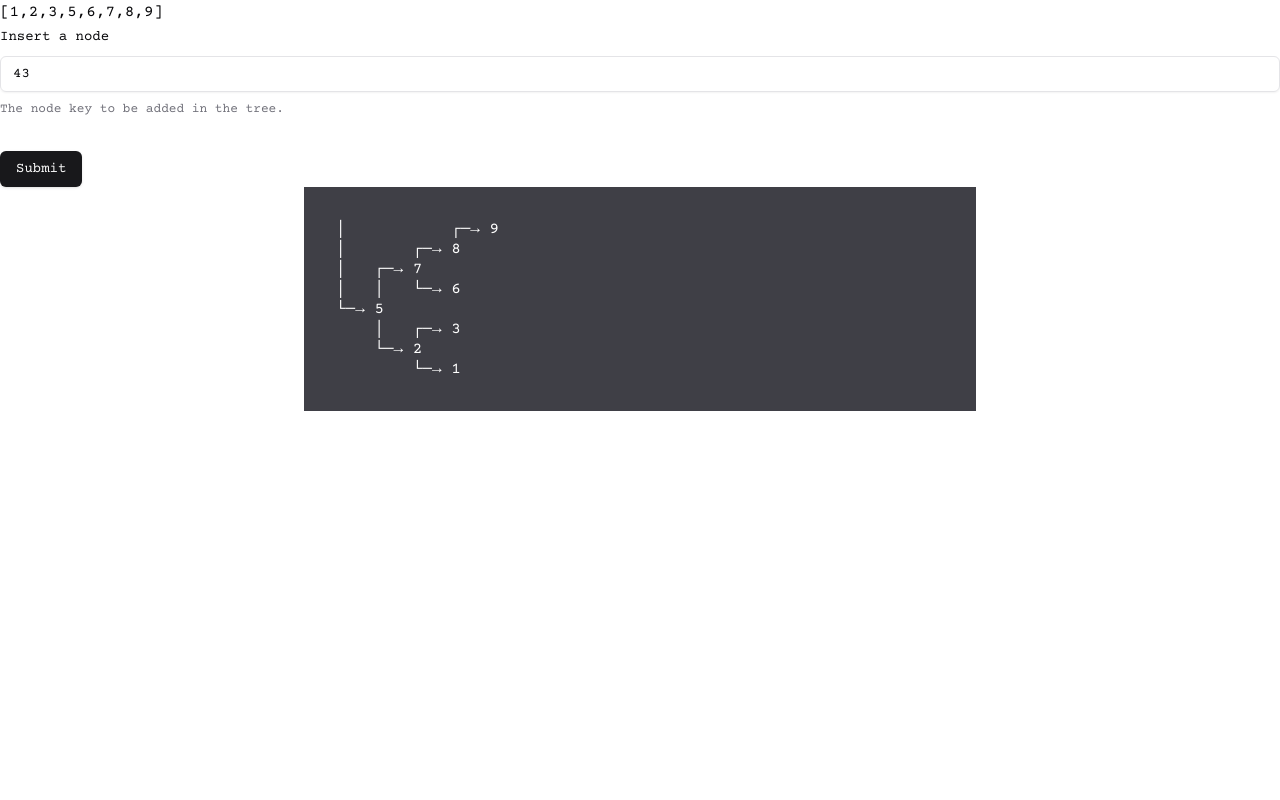
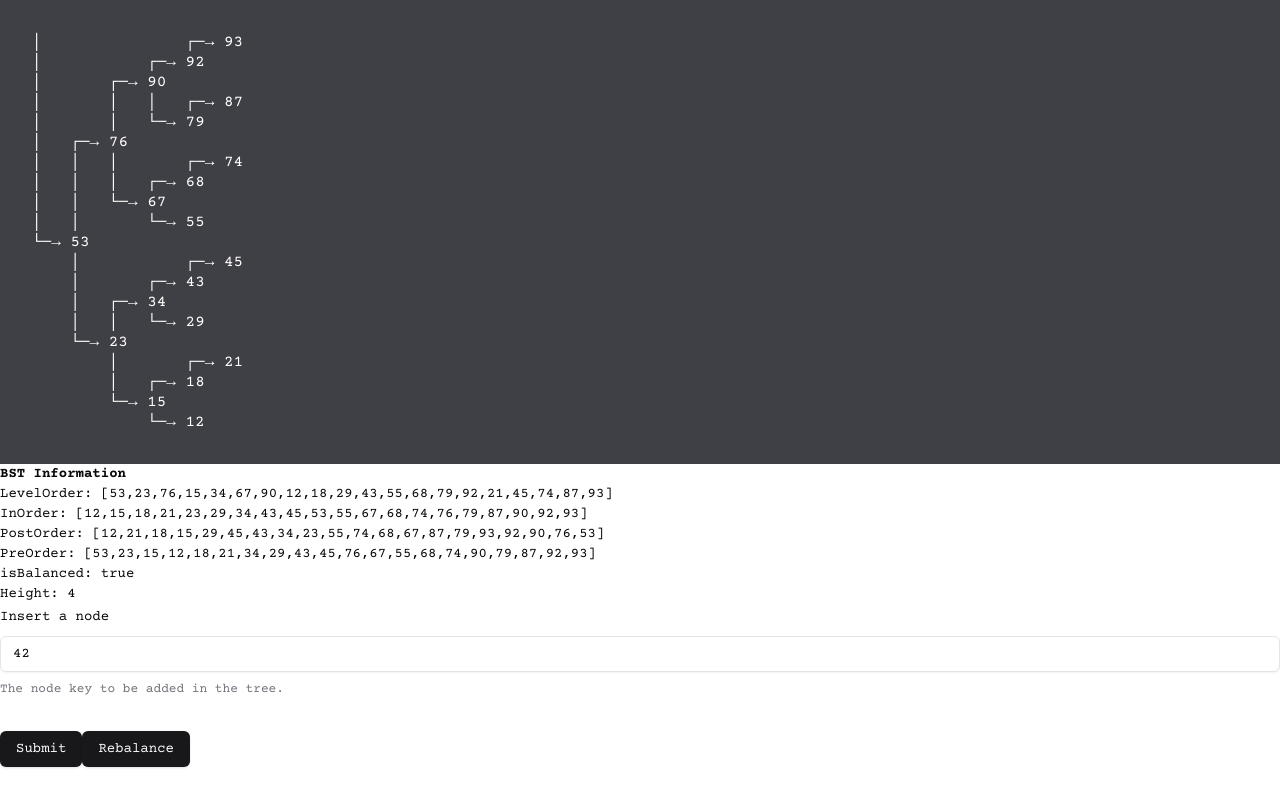
Before and after one commit to maj-rf/odin-cs, a React (Vite) app in the folder binary_search_tree/: page / in a window 1280 px wide. Built offline with nearby package versions, Linux system fonts and the light colour scheme.

Commit message:
feat: information and rebalance method for BST.

```diff
--- a/binary_search_tree/src/App.tsx
+++ b/binary_search_tree/src/App.tsx
@@ -1,16 +1,17 @@
+import { Layout } from './components/Layout';
 import { PrintTree } from './components/PrintTree';
 import { TreeForm } from './components/TreeForm';
+import { TreeInformation } from './components/Information';
 import { useBST } from './useBST';
 
 function App() {
-  const { tree, insertNode } = useBST();
-
+  const bst = useBST();
   return (
-    <div>
-      <p className="break-words">{`[${tree.inOrder()?.toString()}]`}</p>
-      <TreeForm insertNode={insertNode} />
-      <PrintTree root={tree.root} />
-    </div>
+    <Layout>
+      <PrintTree root={bst.tree.root} />
+      <TreeInformation tree={bst.tree} />
+      <TreeForm {...bst} />
+    </Layout>
   );
 }
 
--- a/binary_search_tree/src/components/PrintTree.tsx
+++ b/binary_search_tree/src/components/PrintTree.tsx
@@ -5,10 +5,12 @@ export const PrintTree = ({ root }: { root: Node | undefined }) => {
   const arr = prettyPrint(root);
 
   return (
-    <div className="whitespace-pre-wrap leading-5 bg-zinc-700 text-white p-8 w-full max-w-2xl mx-auto overflow-auto">
-      {arr?.map((node) => {
-        return <div key={node}>{node}</div>;
-      })}
+    <div className="w-screen sm:w-full overflow-auto">
+      <div className="whitespace-pre-wrap leading-5 bg-zinc-700 text-white p-8 min-w-max">
+        {arr?.map((node) => {
+          return <div key={node}>{node}</div>;
+        })}
+      </div>
     </div>
   );
 };
--- a/binary_search_tree/src/components/TreeForm.tsx
+++ b/binary_search_tree/src/components/TreeForm.tsx
@@ -12,29 +12,35 @@ import {
   FormMessage,
 } from '@/components/ui/form';
 import { Input } from './ui/input';
+import { Tree } from '@/logic/Tree';
 
 type TreeFormProps = {
+  tree: Tree;
   insertNode: (node: number) => void;
+  updateTree: (arr: number[]) => void;
+  deleteNode: (node: number) => void;
+  rebalance: () => void;
 };
 
 const formSchema = z.object({
   nodes: z.array(z.number()),
-  node: z.coerce.number(),
+  node: z.coerce.number().optional(),
 });
 
-export const TreeForm = ({ insertNode }: TreeFormProps) => {
+export const TreeForm = (props: TreeFormProps) => {
   const form = useForm<z.infer<typeof formSchema>>({
     resolver: zodResolver(formSchema),
     defaultValues: {
       nodes: [],
-      node: 43,
+      node: 42,
     },
   });
 
   function onSubmit(values: z.infer<typeof formSchema>) {
-    // Do something with the form values.
-    // ✅ This will be type-safe and validated.
-    insertNode(values.node);
+    if (values.node) {
+      props.insertNode(values.node);
+      form.reset();
+    }
   }
 
   return (
@@ -57,6 +63,9 @@ export const TreeForm = ({ insertNode }: TreeFormProps) => {
           )}
         />
         <Button type="submit">Submit</Button>
+        <Button type="button" onClick={props.rebalance}>
+          Rebalance
+        </Button>
       </form>
     </Form>
   );
--- a/binary_search_tree/src/useBST.tsx
+++ b/binary_search_tree/src/useBST.tsx
@@ -2,7 +2,12 @@ import { useState } from 'react';
 import { Tree } from './logic/Tree';
 
 export const useBST = () => {
-  const [tree, setTree] = useState(new Tree([1, 2, 3, 5, 6, 7, 8, 9]));
+  const [tree, setTree] = useState(
+    new Tree([
+      87, 12, 43, 90, 55, 68, 79, 23, 34, 21, 76, 18, 93, 45, 53, 67, 29, 74,
+      15, 92,
+    ])
+  );
 
   const updateTree = (arr: number[]) => {
     setTree(new Tree(arr));
@@ -18,5 +23,25 @@ export const useBST = () => {
     });
   };
 
-  return { tree, insertNode, updateTree };
+  const deleteNode = (node: number) => {
+    setTree((prev) => {
+      const newTree = new Tree([]);
+      newTree.root = tree.root;
+      newTree.deleteItem(node);
+      prev = newTree;
+      return prev;
+    });
+  };
+
+  const rebalance = () => {
+    setTree((prev) => {
+      const newTree = new Tree([]);
+      newTree.root = tree.root;
+      newTree.rebalance();
+      prev = newTree;
+      return prev;
+    });
+  };
+
+  return { tree, insertNode, updateTree, deleteNode, rebalance };
 };
```
